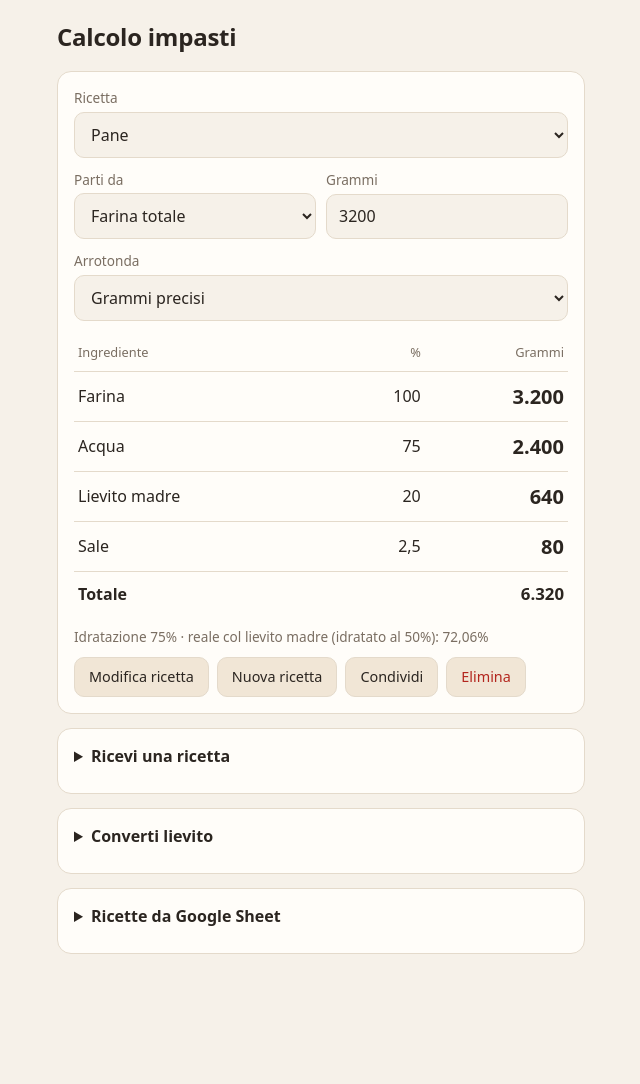
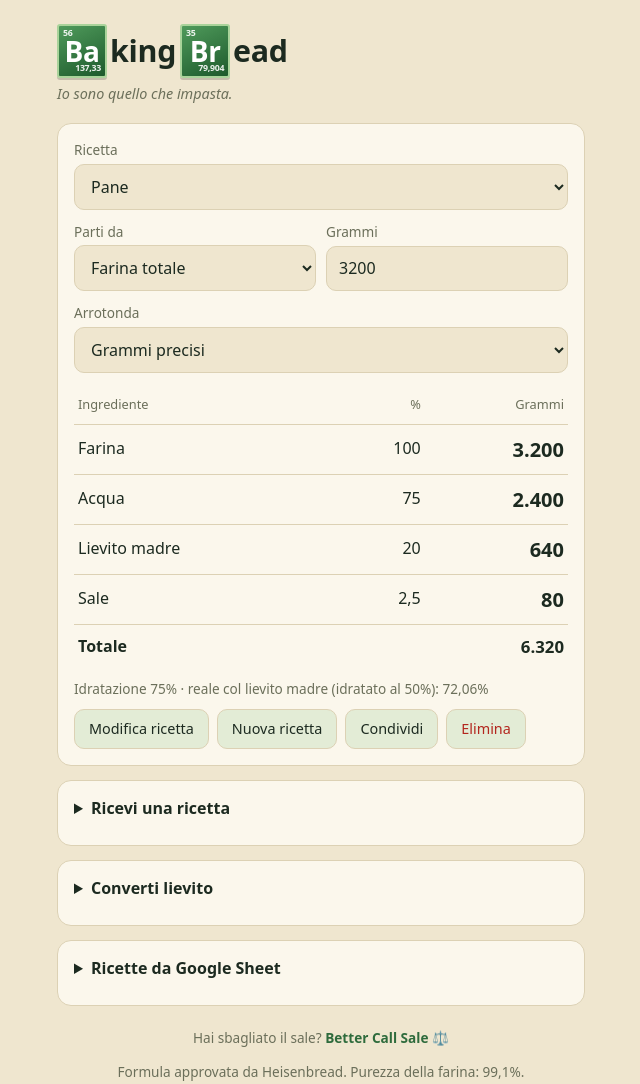
Before and after one commit to joefunky/impasti, a plain HTML site: page index.html in a window 1280 px wide. Shown: the whole page, without its empty margins (319-959 px from the left). Before the commit the page ends 1016 px from the top, so only its background shows below. Drawn offline with Linux system fonts and the light colour scheme.

Commit message:
Baking Bread: logo Ba/Br, colori e icona nuovi

```diff
--- a/index.html
+++ b/index.html
@@ -3,20 +3,23 @@
 <head>
 <meta charset="utf-8">
 <meta name="viewport" content="width=device-width, initial-scale=1">
-<title>Calcolo Impasti</title>
-<meta name="theme-color" content="#a8541f">
+<title>Baking Bread</title>
+<meta name="theme-color" content="#1d5a2c">
 <link rel="manifest" href="manifest.webmanifest">
 <link rel="icon" type="image/png" href="icon-192.png">
 <link rel="apple-touch-icon" href="apple-touch-icon.png">
 <style>
+  /* Palette "deserto del New Mexico": sabbia, verde da tavola periodica, cielo scuro di notte. */
   :root {
-    --bg: #f6f1e9; --surface: #fffdf9; --text: #2b2520; --muted: #7a6e62;
-    --line: #e4dacb; --accent: #a8541f; --accent-ink: #fff; --soft: #f1e6d6; --danger: #b3261e;
+    --bg: #efe6cf; --surface: #fbf7ec; --text: #1c2a20; --muted: #6b6f5a;
+    --line: #dcd1b4; --accent: #2e6b3c; --accent-ink: #fff; --soft: #e3ecd6; --danger: #b3261e;
+    --tile-a: #4f9a5b; --tile-b: #1d5a2c; --tile-line: #a9d39a;
   }
   @media (prefers-color-scheme: dark) {
     :root:not([data-theme="light"]) {
-      --bg: #1b1714; --surface: #252019; --text: #efe7dc; --muted: #a89a8a;
-      --line: #3a3229; --accent: #e08a4f; --accent-ink: #1b1714; --soft: #2f281f; --danger: #f2867e;
+      --bg: #0e1511; --surface: #16211a; --text: #e8efe4; --muted: #98a593;
+      --line: #26362b; --accent: #6fbf73; --accent-ink: #0e1511; --soft: #1d2c22; --danger: #f2867e;
+      --tile-a: #3f8a4b; --tile-b: #17482a; --tile-line: #7fbf74;
     }
   }
   * { box-sizing: border-box; }
@@ -25,7 +28,24 @@
     font: 16px/1.45 system-ui, -apple-system, "Segoe UI", Roboto, sans-serif;
   }
   main { max-width: 560px; margin: 0 auto; padding: 20px 16px 48px; }
-  h1 { font-size: 1.5rem; margin: 0 0 16px; letter-spacing: -0.01em; }
+  h1.logo {
+    display: flex; align-items: center; flex-wrap: wrap; gap: 2px 4px;
+    font-size: 1.9rem; line-height: 1; margin: 4px 0 6px; letter-spacing: -0.01em; font-weight: 700;
+  }
+  .logo .word { display: inline-flex; align-items: center; gap: 3px; }
+  .tile {
+    position: relative; display: inline-grid; place-items: center;
+    width: 50px; height: 54px; border-radius: 3px;
+    background: linear-gradient(155deg, var(--tile-a), var(--tile-b));
+    border: 2px solid var(--tile-line); color: #fff;
+    font-size: 1.75rem; font-weight: 700; box-shadow: 0 2px 0 rgba(0,0,0,.18);
+  }
+  .tile small, .tile i { position: absolute; font-size: .55rem; font-style: normal; font-weight: 600; opacity: .9; }
+  .tile small { top: 3px; left: 4px; }
+  .tile i { bottom: 3px; right: 4px; }
+  .tagline { font-size: .9rem; color: var(--muted); margin: 0 0 18px; font-style: italic; }
+  footer { text-align: center; font-size: .85rem; color: var(--muted); margin-top: 22px; }
+  footer strong { color: var(--accent); }
   h2 { font-size: 1rem; margin: 0 0 12px; }
   h3 { font-size: .95rem; margin: 22px 0 2px; }
   .sub { font-size: .8rem; color: var(--muted); margin: 0 0 4px; }
@@ -82,7 +102,11 @@
 </head>
 <body>
 <main>
-  <h1>Calcolo impasti</h1>
+  <h1 class="logo" aria-label="Baking Bread">
+    <span class="word" aria-hidden="true"><span class="tile"><small>56</small>Ba<i>137,33</i></span>king</span>
+    <span class="word" aria-hidden="true"><span class="tile"><small>35</small>Br<i>79,904</i></span>ead</span>
+  </h1>
+  <p class="tagline">Io sono quello che impasta.</p>
 
   <!-- Calcolatore -->
   <section class="card" id="calc">
@@ -276,6 +300,11 @@
       <p class="note" id="sheetMsg"></p>
     </details>
   </section>
+
+  <footer>
+    <p>Hai sbagliato il sale? <strong>Better Call Sale</strong> ⚖️</p>
+    <p>Formula approvata da Heisenbread. Purezza della farina: 99,1%.</p>
+  </footer>
 </main>
 
 <script>
@@ -658,7 +687,7 @@
     if (r.notes.forno) lines.push('Forno: ' + r.notes.forno);
     if (r.notes.procedimento) lines.push('', 'Procedimento:', r.notes.procedimento);
     const { id, ...data } = r;
-    lines.push('', 'Per aggiungerla all\'app Calcolo impasti: copia tutto questo messaggio e incollalo in "Ricevi una ricetta".',
+    lines.push('', 'Per aggiungerla all\'app Baking Bread (https://joefunky.github.io/impasti/): copia tutto questo messaggio e incollalo in "Ricevi una ricetta".',
                SHARE_TAG + toB64(JSON.stringify({ v: 1, ...data })));
     return lines.join('\n');
   }
--- a/sw.js
+++ b/sw.js
@@ -1,7 +1,7 @@
 // Service worker: tiene una copia dell'app sul telefono così funziona anche senza rete.
 // Strategia "prima la rete": se sei online prendi sempre l'ultima versione (e la copia si aggiorna),
 // se sei offline usi la copia salvata.
-const CACHE = 'impasti-v1';
+const CACHE = 'impasti-v2';
 const FILES = ['./', './index.html', './manifest.webmanifest',
                './icon-192.png', './icon-512.png', './apple-touch-icon.png'];
 
```
Also changed, not shown: apple-touch-icon.png, icon-192.png, icon-512.png, manifest.webmanifest.
